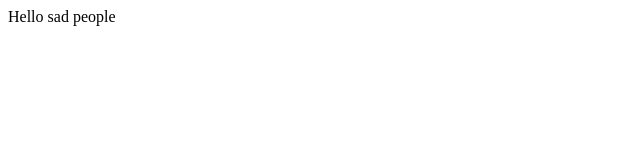
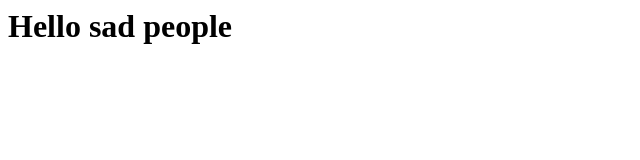
Before and after one commit to bmbaron/FilesForFreeCodeCamp, a plain HTML site: page index.html in a window 1280 px wide. Shown: the whole page, without its empty margins (0-640 px from the left). Drawn offline with Linux system fonts and the light colour scheme.

Commit message:
Update index.html

```diff
--- a/index.html
+++ b/index.html
@@ -1 +1 @@
-<div> Hello sad people </div>
+<h1> Hello sad people </h1>
```
